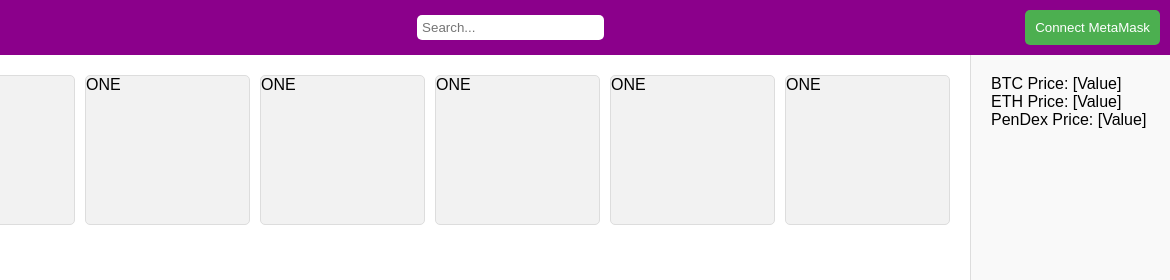
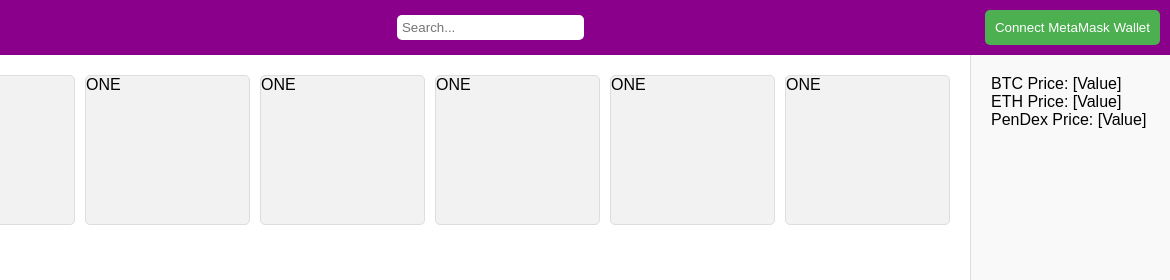
Before and after one commit to 0xRevan/adminDashboard, a plain HTML site: page index.html in a window 1280 px wide. Shown: the top 280 px of the page, 110-1280 px from the left. Drawn offline with Linux system fonts and the light colour scheme.

Commit message:
added files may4'24

```diff
--- a/index.html
+++ b/index.html
@@ -22,7 +22,7 @@
 
         <!-- Connect MetaMask -->
         <div class="connect-metamask">
-            <button>Connect MetaMask</button>
+            <button>Connect MetaMask Wallet</button>
         </div>
     </header>
 
```
